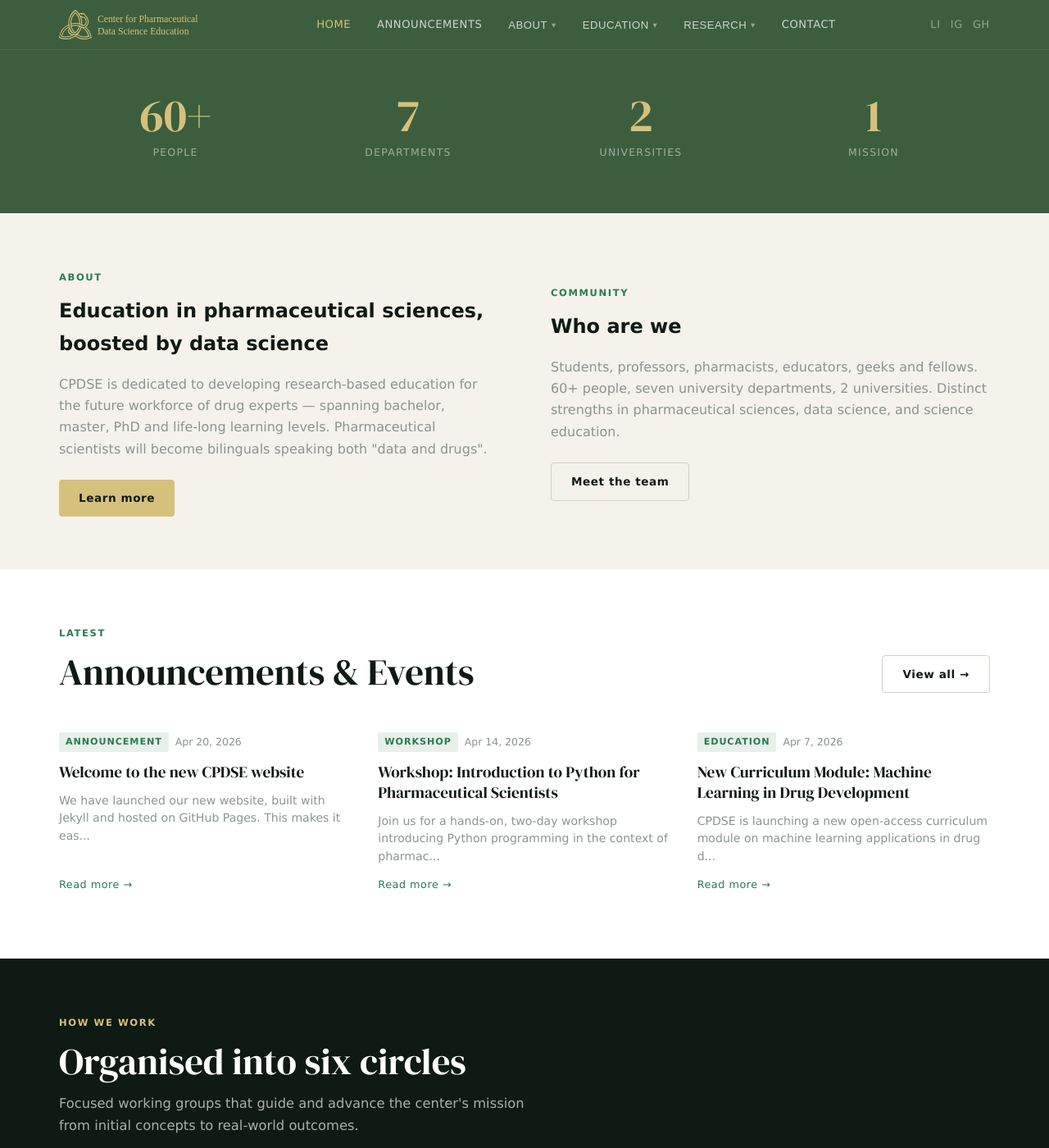
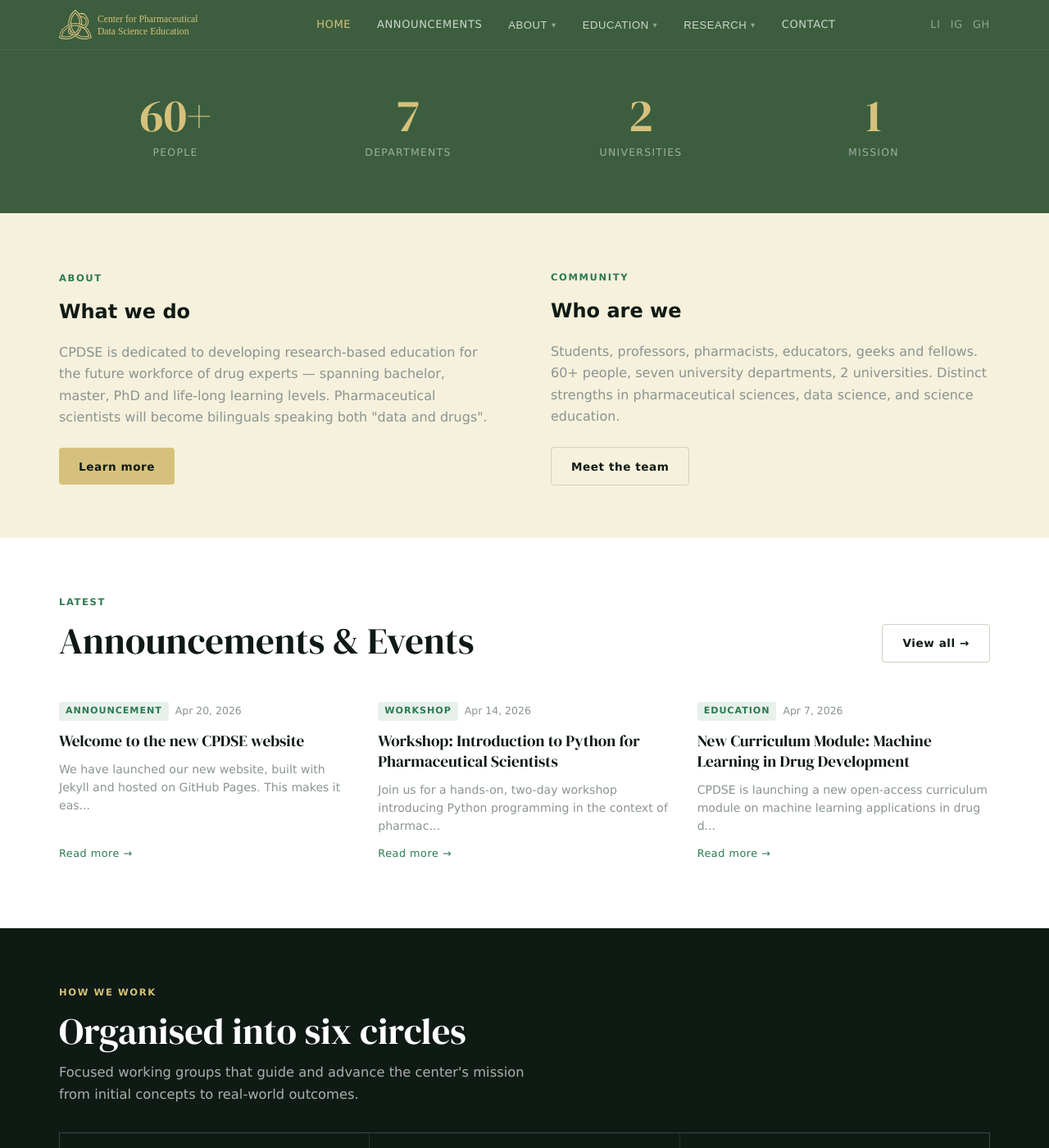
Before and after one commit to CPDSE/PagesCMS, a Jekyll site: the page built from index.md, in a window 1280 px wide and 1400 px high, scrolled down 743 px. Shown: the whole window at 82% size. Built offline with Jekyll 4.4.1, drawn with Linux system fonts in a browser that asks for light colours.

Commit message:
about section updated

```diff
--- a/_layouts/home.html
+++ b/_layouts/home.html
@@ -42,7 +42,7 @@ layout: default
   <div class="container fade-in" style="display:grid; grid-template-columns:1fr 1fr; gap:var(--space-lg); align-items:center;">
     <div>
       <span class="section-label">About</span>
-      <h2>Education in pharmaceutical sciences, boosted by data science</h2>
+      <h2>What we do</h2>
       <p style="margin-top:1rem; color:var(--muted);">CPDSE is dedicated to developing research-based education for the future workforce of drug experts — spanning bachelor, master, PhD and life-long learning levels. Pharmaceutical scientists will become bilinguals speaking both "data and drugs".</p>
       <a href="{{ '/about/' | relative_url }}" class="btn btn-primary" style="margin-top:1.5rem;">Learn more</a>
     </div>
--- a/assets/css/main.css
+++ b/assets/css/main.css
@@ -3,7 +3,7 @@
 /* ─── TOKENS ─────────────────────────────────────────────── */
 :root {
   --ink:        #0f1a14;
-  --paper:      #f5f2eb;
+  --paper:      #F6F1DC;
   --green:      #1a5c38;
   --green-mid:  #2d7a52;
   --green-pale: #e8f0eb;
```
